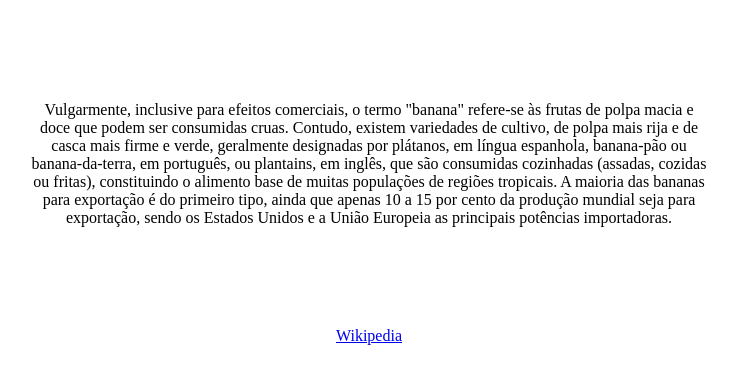
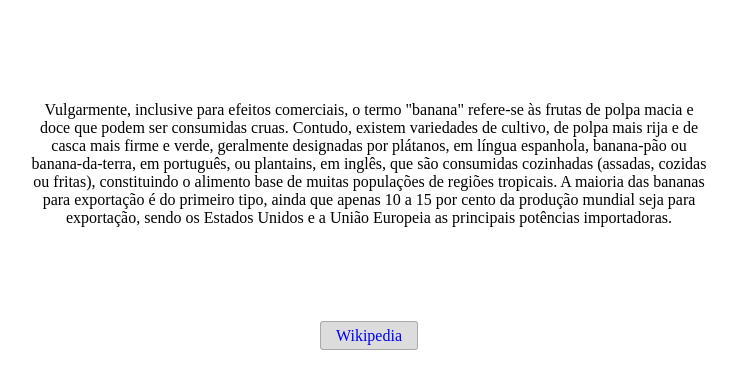
Before and after one commit to lucasmalaguti/bananatopzera, a plain HTML site: page index.html in a window 1280 px wide. Shown: the part 477-842 px from the top of the page, without its empty margins (271-1008 px from the left). Drawn offline with Linux system fonts and the light colour scheme.

Commit message:
Add files via upload

```diff
--- a/index.html
+++ b/index.html
@@ -6,6 +6,18 @@
     <meta name="viewport" content="width=device-width, initial-scale=1.0">
     <title>Banana Topzera</title>
 </head>
+<style type="text/css">
+    a{
+        text-decoration: none;
+        border: 1px solid;
+        border-radius: 3px;
+        border-color: darkgray;
+        padding: 5px 15px;
+        background-color: gainsboro;
+        box-shadow: 300px black;
+    }
+
+</style>
 
 <body style="text-align: center; margin: 20px 200px;">
     <h1 style="color: pink; font-size: 70px;">Banana Topzera</h1>
```
